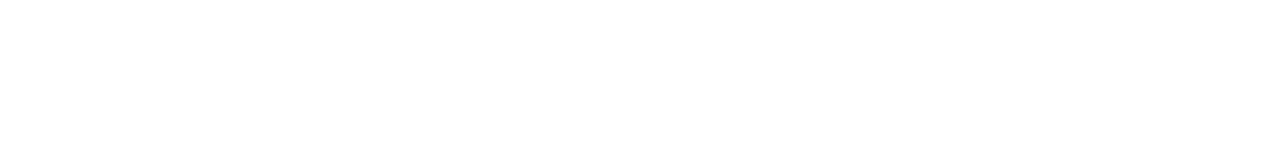
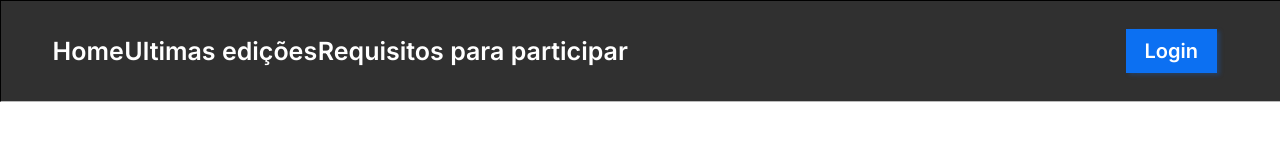
Before and after one commit to renanZsantos/bootcamp, a plain HTML site: page index.html in a window 1280 px wide. Drawn offline with Linux system fonts and the light colour scheme.

Commit message:
Criando Estilos

```diff
--- a/index.html
+++ b/index.html
@@ -3,9 +3,17 @@
 <head>
     <meta charset="UTF-8">
     <meta name="viewport" content="width=device-width, initial-scale=1.0">
-    <title>Document</title>
+    <link rel="stylesheet" href="style.css">
+    <title>Bootcamp</title>
 </head>
 <body>
-
+    <nav id="menuSuperior">
+        <div id="menu">
+            <a href="" >Home</a>
+            <a href="" >Ultimas edições</a>
+            <a href="" >Requisitos para participar</a>
+        </div>
+        <button type="submit">Login</button>
+    </nav>
 </body>
 </html>
--- /dev/null
+++ b/style.css
@@ -0,0 +1,59 @@
+/*Importação de Fonte*/
+
+@import url('https://fonts.googleapis.com/css2?family=Inter:ital,opsz,wght@0,14..32,100..900;1,14..32,100..900&display=swap');
+
+
+body{
+    margin: 0;  /*margem Externa*/
+    padding: 0;  /*margem Interna*/
+}
+
+                /*Menu de Navegação Principal*/
+
+#menuSuperior {
+    width: 100%;
+    height: 100px;
+    border: 1px solid black;
+    background-color: #303030;
+
+    display: flex;
+    justify-content: space-between;
+    align-items: center;
+    border-bottom: 1px solid #bababa;
+}
+
+    #menuSuperior div a {
+        color: white;
+        font-family: Inter;
+        font-weight: 600;
+        font-size: 25px;
+        text-decoration: none;
+
+
+    }
+
+    #menuSuperior div a:hover {
+        color: #cccccc;
+    }
+
+    #menu {
+        display: flex;
+        width: 45%;
+        justify-content: space-around;
+        align-items: center;
+
+        margin-left:4%;
+    }
+
+    #menuSuperior    button{
+        padding: 10px 19px;
+        margin-right: 5%;
+        background-color: #0C70F2;
+        border: 0;
+
+        color: #ffffff;
+        font-family: 'inter';
+        font-size: 20px;
+        font-weight: 600;
+        box-shadow: 3px 2px 4px 0px rgba(12, 112, 242, 0.25);
+    }
```
